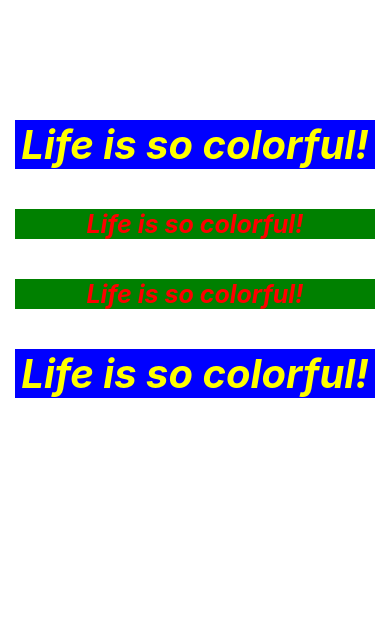
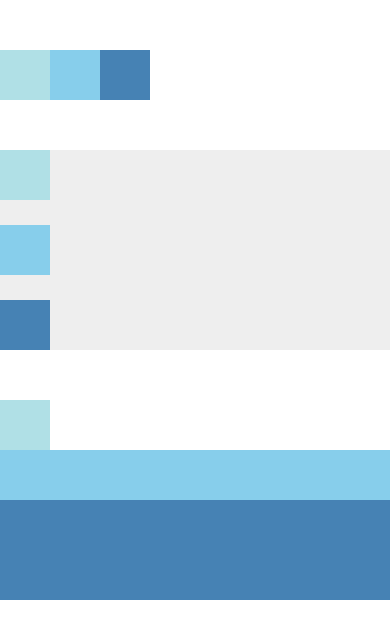
Before and after one commit to marengga/mobile-app-development, a React Native app: screen / in a window 390 px wide. Shown: the top 638 px of the page. Built offline with nearby package versions, Linux system fonts and the light colour scheme.

Commit message:
Day 2 - Layout with Flexbox

```diff
--- a/App.js
+++ b/App.js
@@ -4,43 +4,25 @@ import { Text, View, StyleSheet } from 'react-native';
 export default class App extends Component {
   render() {
     return (
-      <View style={{ marginTop: 100 }}>
-        <Text style={style.a}>
-          Life is so colorful!
-        </Text>
-        <Text style={style.b}>
-          Life is so colorful!
-        </Text>
-        <Text style={[style.a, style.b]}>
-          Life is so colorful!
-        </Text>
-        <Text style={[style.b, style.a]}>
-          Life is so colorful!
-        </Text>
+      <View>
+        <View style={{ flexDirection: 'row', marginTop: 50 }}>
+          <View style={{ width: 50, height: 50, backgroundColor: 'powderblue' }} />
+          <View style={{ width: 50, height: 50, backgroundColor: 'skyblue' }} />
+          <View style={{ width: 50, height: 50, backgroundColor: 'steelblue' }} />
+        </View>
+
+        <View style={{ flexDirection: 'column', justifyContent: 'space-between', marginTop: 50, height: 200, backgroundColor: '#eee' }}>
+          <View style={{ width: 50, height: 50, backgroundColor: 'powderblue' }} />
+          <View style={{ width: 50, height: 50, backgroundColor: 'skyblue' }} />
+          <View style={{ width: 50, height: 50, backgroundColor: 'steelblue' }} />
+        </View>
+
+        <View style={{ flexDirection: 'column', justifyContent: 'center', alignItems: 'stretch', marginTop:50 }}>
+          <View style={{ width: 50, height: 50, backgroundColor: 'powderblue' }} />
+          <View style={{ height: 50, backgroundColor: 'skyblue' }} />
+          <View style={{ height: 100, backgroundColor: 'steelblue' }} />
+        </View>
       </View>
     );
   }
 }
-
-const style = StyleSheet.create({
-  a: {
-    fontSize: 40,
-    fontStyle: 'italic',
-    fontWeight: 'bold',
-    textAlign: 'center',
-    color: 'yellow',
-    backgroundColor: 'blue',
-    marginVertical: 20,
-    marginHorizontal: 15
-  },
-  b: {
-    fontSize: 25,
-    fontStyle: 'italic',
-    fontWeight: 'bold',
-    textAlign: 'center',
-    color: 'red',
-    backgroundColor: 'green',
-    marginVertical: 20,
-    marginHorizontal: 15
-  }
-})
```
